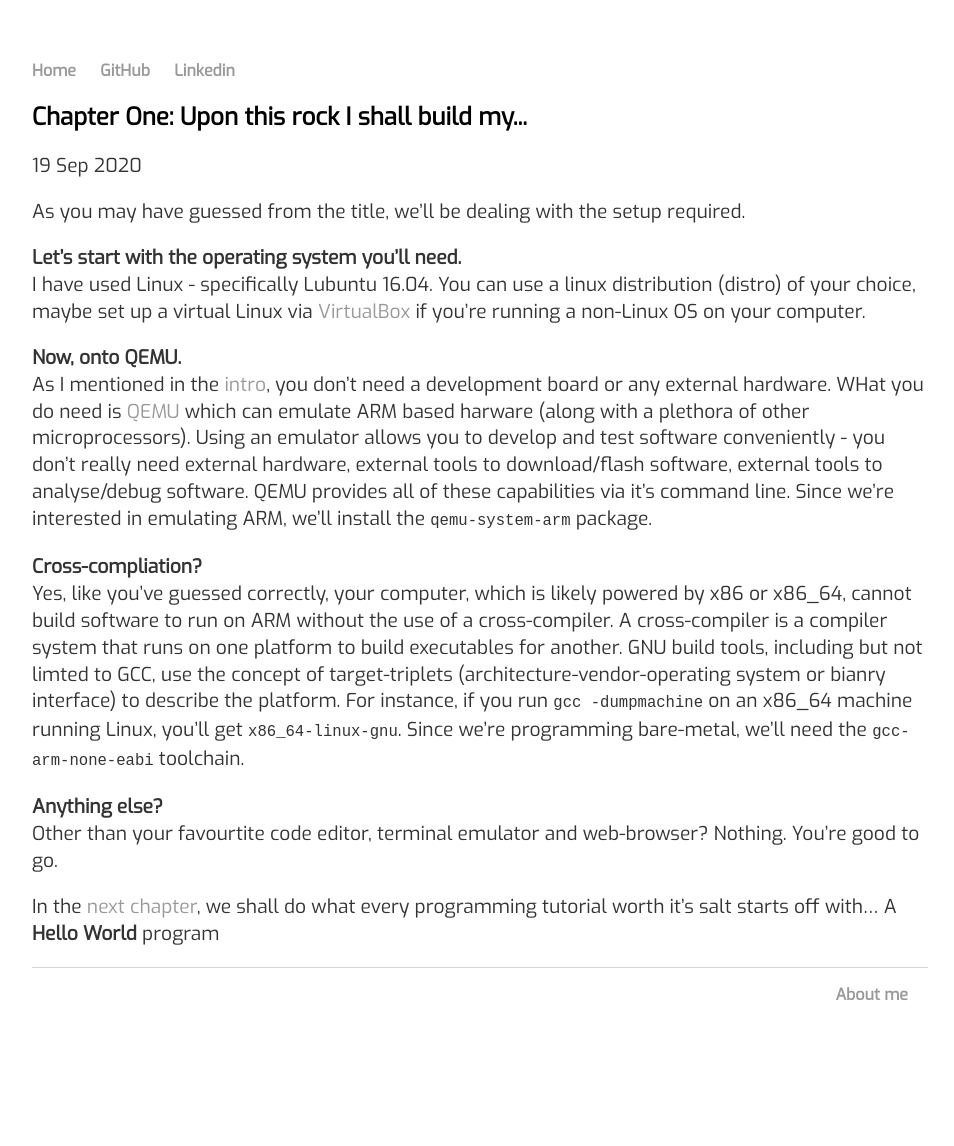
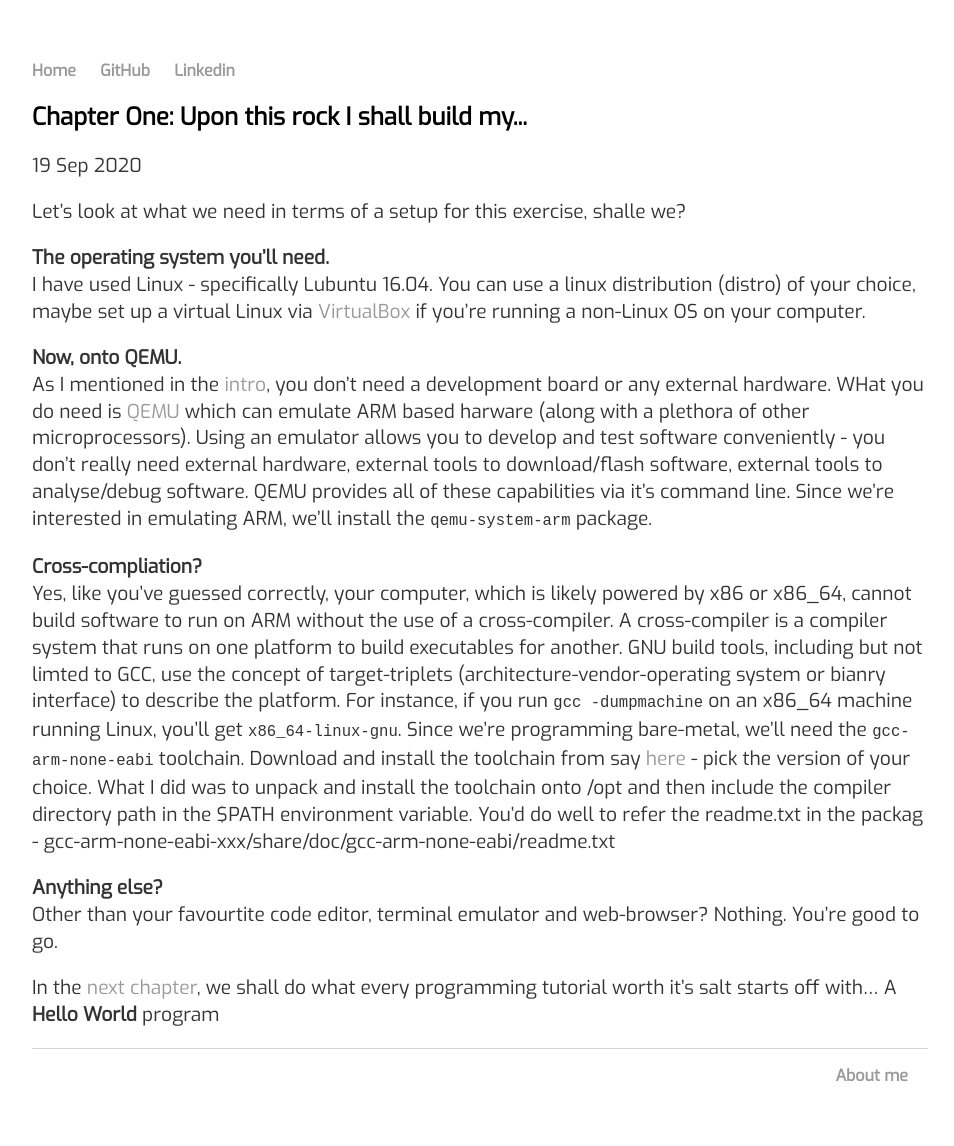
Before and after one commit to varun-venkatesh/varun-venkatesh.github.io, a Jekyll site: the page built from _posts/2020-09-19-bare-mtl-chapter1.md, in a window 1280 px wide. Shown: the whole page, without its empty margins (160-1114 px from the left). Built offline with Jekyll 4.4.1, drawn with Linux system fonts in a browser that asks for light colours; before the commit the page ends 1065 px from its top, so only the background shows below that.

Commit message:
Update 2020-09-19-bare-mtl-chapter1.md

````diff
--- a/_posts/2020-09-19-bare-mtl-chapter1.md
+++ b/_posts/2020-09-19-bare-mtl-chapter1.md
@@ -4,16 +4,16 @@ title: "Chapter One: Upon this rock I shall build my..."
 date: 2020-09-19
 ---
 
-As you may have guessed from the title, we'll be dealing with the setup required.
+Let's look at what we need in terms of a setup for this exercise, shalle we?
 
-**Let's start with the operating system you'll need.**
+**The operating system you'll need.**
 I have used Linux - specifically Lubuntu 16.04. You can use a linux distribution (distro) of your choice, maybe set up a virtual Linux via [VirtualBox](https://www.virtualbox.org/) if you're running a non-Linux OS on your computer.
 
 **Now, onto QEMU.**
 As I mentioned in the [intro](https://varun-venkatesh.github.io/2020/09/19/bare-mtl-intro.html), you don't need a development board or any external hardware. WHat you do need is [QEMU](https://www.qemu.org/) which can emulate ARM based harware (along with a plethora of other microprocessors). Using an emulator allows you to develop and test software conveniently - you don't really need external hardware, external tools to download/flash software, external tools to analyse/debug software. QEMU provides all of these capabilities via it's command line. Since we're interested in emulating ARM, we'll install the ```qemu-system-arm``` package.
 
 **Cross-compliation?**
-Yes, like you've guessed correctly, your computer, which is likely powered by x86 or x86_64, cannot build software to run on ARM without the use of a cross-compiler. A cross-compiler is a compiler system that runs on one platform to build executables for another. GNU build tools, including but not limted to GCC, use the concept of target-triplets (architecture-vendor-operating system or bianry interface) to describe the platform. For instance, if you run ```gcc -dumpmachine``` on an x86_64 machine running Linux, you'll get ```x86_64-linux-gnu```. Since we're programming bare-metal, we'll need the ```gcc-arm-none-eabi``` toolchain.
+Yes, like you've guessed correctly, your computer, which is likely powered by x86 or x86_64, cannot build software to run on ARM without the use of a cross-compiler. A cross-compiler is a compiler system that runs on one platform to build executables for another. GNU build tools, including but not limted to GCC, use the concept of target-triplets (architecture-vendor-operating system or bianry interface) to describe the platform. For instance, if you run ```gcc -dumpmachine``` on an x86_64 machine running Linux, you'll get ```x86_64-linux-gnu```. Since we're programming bare-metal, we'll need the ```gcc-arm-none-eabi``` toolchain. Download and install the toolchain from say [here](https://developer.arm.com/tools-and-software/open-source-software/developer-tools/gnu-toolchain/gnu-rm/downloads) - pick the version of your choice. What I did was to unpack and install the toolchain onto /opt and then include the compiler directory path in the $PATH environment variable. You'd do well to refer the readme.txt in the packag - gcc-arm-none-eabi-xxx/share/doc/gcc-arm-none-eabi/readme.txt
 
 **Anything else?**
 Other than your favourtite code editor, terminal emulator and web-browser? Nothing. You're good to go.
````
